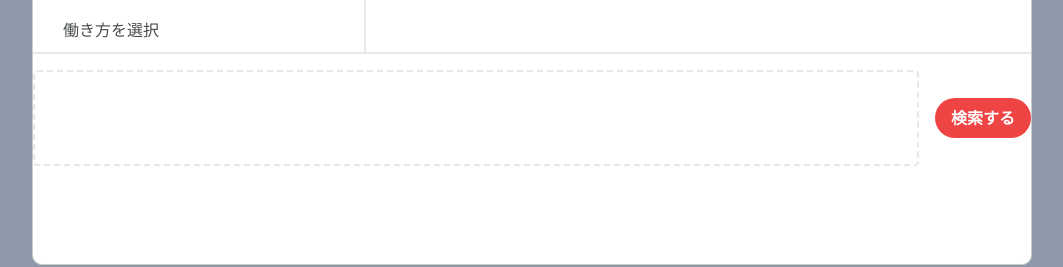
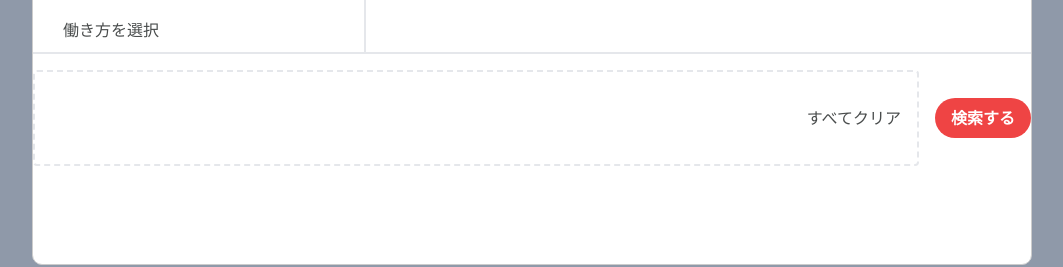
Before and after one commit to shinnkura/modal-tailwind, a Next.js app: page / in a window 1280 px wide. Both pictures are taken after a click on the button "Open Modal". Shown: the part 430-697 px from the top of the page, without its empty margins (108-1171 px from the left). Built offline with nearby package versions, Linux system fonts and the light colour scheme.

Commit message:
feat(点線の箱): 削除機能の追加

```diff
--- a/app/page.tsx
+++ b/app/page.tsx
@@ -35,7 +35,6 @@ export default function Home() {
   const handleClick = (item: string) => {
     if (item !== selectedItem) {
       setSelectedItem(item);
-      // チェックボックスの状態をリセットするが、点線の箱の内容は保持する
     }
   };
 
@@ -46,6 +45,14 @@ export default function Home() {
     } else {
       setCheckedItems(checkedItems.filter((item) => item !== value));
     }
+  };
+
+  const handleItemRemove = (itemToRemove: string) => {
+    setCheckedItems(checkedItems.filter((item) => item !== itemToRemove));
+  };
+
+  const handleClearAll = () => {
+    setCheckedItems([]);
   };
 
   const isActive = (item: string) => {
@@ -163,10 +170,18 @@ export default function Home() {
           <div className="p-3 w-2/3">{renderContent()}</div>
         </div>
         <div className="flex items-center justify-between border-t-2 pt-4">
-          <div className="border-dashed border-2 rounded p-4 flex-grow h-24 mr-4">
+          <div className="border-dashed border-2 rounded p-4 flex-grow h-24 mr-4 flex flex-wrap">
             {checkedItems.map((item, index) => (
-              <div key={index}>{item}</div>
+              <div key={index} className="flex items-center border p-1 m-1">
+                {item}
+                <button onClick={() => handleItemRemove(item)} className="ml-2">
+                  X
+                </button>
+              </div>
             ))}
+            <button onClick={handleClearAll} className="ml-auto">
+              すべてクリア
+            </button>
           </div>
           <button
             onClick={closeModal}
```
